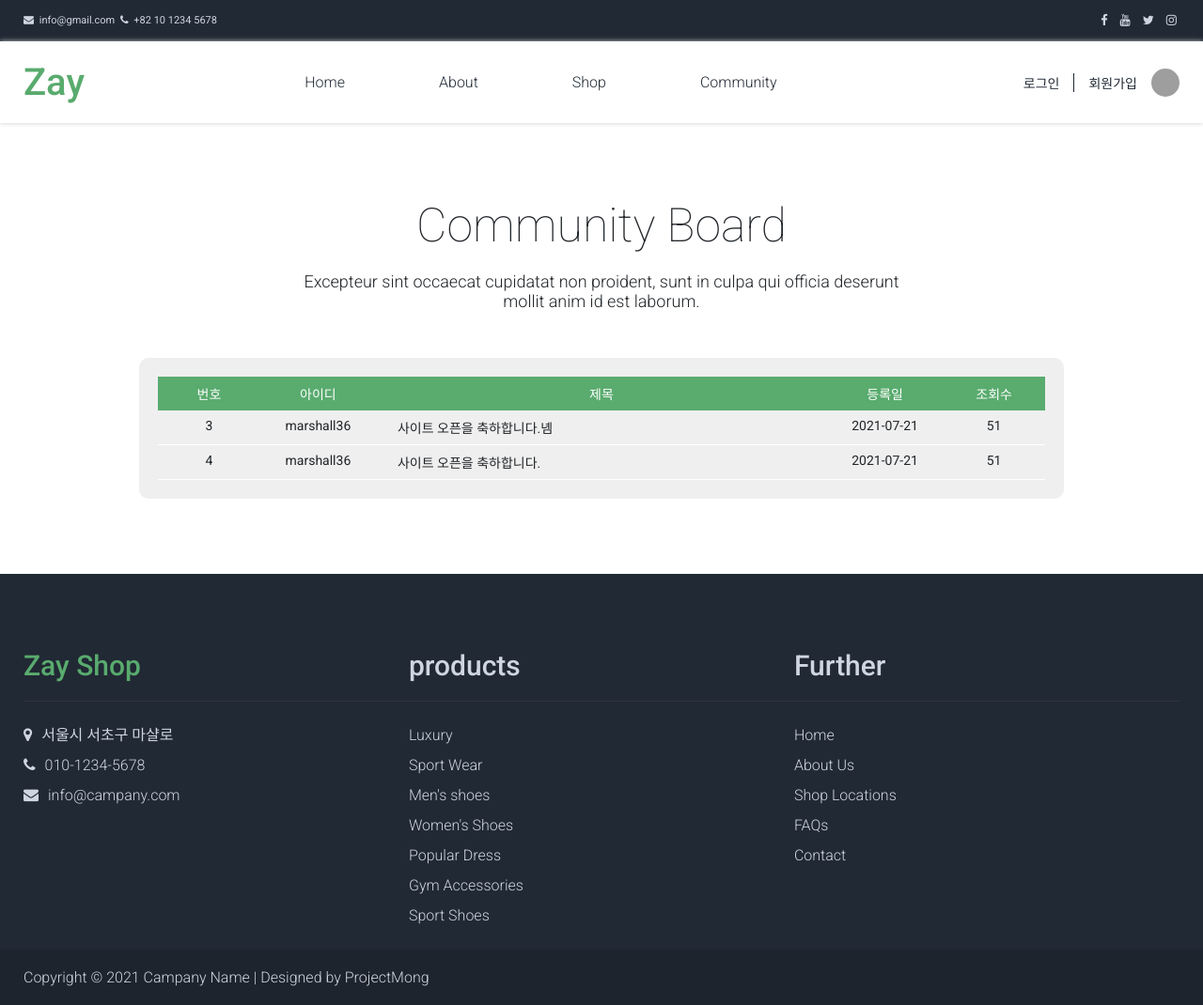
After one commit to Haegnim/Zay_lecture, a PHP site: page /pages/menu_page/community_form.php in a window 1280 px wide. The commit adds this page. Shown: the whole page at 94% size. Run offline with PHP 8.4, Linux system fonts and the light colour scheme; a stand-in replaces the project's code that opens the database connection; grey boxes are pictures that could not be loaded.

Commit message:
0721 커뮤니티 페이지 시작

```diff
--- a/css/scss/_header.scss
+++ b/css/scss/_header.scss
@@ -31,6 +31,7 @@ header {
   box-shadow: 0 0 5px #ccc;
   padding: 20px 0;
   transition: all 0.4s;
+  position: relative;
   .menu_items {
     @include flex($jc: space-between, $ai: center);
     width: 85%;
--- a/css/scss/style.scss
+++ b/css/scss/style.scss
@@ -483,3 +483,47 @@ section.join {
     margin-top: 20px;
   }
 }
+
+.community {
+  .comm_table {
+    width: 80%;
+    margin: auto;
+    background: #efefef;
+    padding: 20px;
+    border-radius: 10px;
+    li {
+      padding: 8px;
+      display: flex;
+      span {
+        text-align: center;
+      }
+      span:nth-child(1) {
+        width: 10%;
+      }
+      span:nth-child(2) {
+        width: 15%;
+      }
+      span:nth-child(3) {
+        width: 50%;
+      }
+      span:nth-child(4) {
+        width: 15%;
+      }
+      span:nth-child(5) {
+        width: 10%;
+      }
+
+      &.comm_tit {
+        background: $point-color;
+        color: $main-color;
+      }
+      &.comm_con {
+        border-bottom: 1px solid #fff;
+      }
+      &.comm_con span:nth-child(3) {
+        text-align: left;
+        padding-left: 15px;
+      }
+    }
+  }
+}
--- a/css/style.css
+++ b/css/style.css
@@ -39,6 +39,7 @@ header {
   box-shadow: 0 0 5px #ccc;
   padding: 20px 0;
   transition: all 0.4s;
+  position: relative;
 }
 header .menu_items {
   display: flex;
@@ -598,3 +599,44 @@ section.join .form_box .login_form .submit_info span a {
   border-bottom: 1px solid #ddd;
   margin-top: 20px;
 }
+
+.community .comm_table {
+  width: 80%;
+  margin: auto;
+  background: #efefef;
+  padding: 20px;
+  border-radius: 10px;
+}
+.community .comm_table li {
+  padding: 8px;
+  display: flex;
+}
+.community .comm_table li span {
+  text-align: center;
+}
+.community .comm_table li span:nth-child(1) {
+  width: 10%;
+}
+.community .comm_table li span:nth-child(2) {
+  width: 15%;
+}
+.community .comm_table li span:nth-child(3) {
+  width: 50%;
+}
+.community .comm_table li span:nth-child(4) {
+  width: 15%;
+}
+.community .comm_table li span:nth-child(5) {
+  width: 10%;
+}
+.community .comm_table li.comm_tit {
+  background: #59ab6e;
+  color: #fff;
+}
+.community .comm_table li.comm_con {
+  border-bottom: 1px solid #fff;
+}
+.community .comm_table li.comm_con span:nth-child(3) {
+  text-align: left;
+  padding-left: 15px;
+}
--- a/include/header.php
+++ b/include/header.php
@@ -57,7 +57,7 @@
         <li><a href="/zay/index.php">Home</a></li>
         <li><a href="/zay/pages/admin/product_insert_form.php">About</a></li>
         <li><a href="#">Shop</a></li>
-        <li><a href="#">Community</a></li>
+        <li><a href="/zay/pages/menu_page/community_form.php">Community</a></li>
       </ul>
       <div class="login_info">
 
--- /dev/null
+++ b/pages/menu_page/community_form.php
@@ -0,0 +1,82 @@
+<!DOCTYPE html>
+<html lang="en">
+
+<head>
+  <meta charset="UTF-8" />
+  <meta http-equiv="X-UA-Compatible" content="IE=edge" />
+  <meta name="viewport" content="width=device-width, initial-scale=1, maximum-scale=1, user-scalable=no">
+  <!-- Favicon Link -->
+  <link rel="shortcut icon" href="/zay/img/favicon.ico" type="image/x-icon">
+  <link rel="icon" href="/zay/img/favicon.ico" type="image/x-icon">
+  <link rel="apple-touch-icon" href="/zay/img/favicon.ico">
+  <!-- font awesome link -->
+  <link rel="stylesheet" href="https://cdnjs.cloudflare.com/ajax/libs/font-awesome/4.7.0/css/font-awesome.min.css">
+  <link rel="preconnect" href="https://fonts.googleapis.com">
+  <link rel="preconnect" href="https://fonts.gstatic.com" crossorigin>
+  <link
+    href="https://fonts.googleapis.com/css2?family=Noto+Sans+KR:wght@100;300;400;500;700&family=Roboto:wght@100;300;400;500;700&display=swap"
+    rel="stylesheet">
+  <!--reset css -->
+  <link rel="stylesheet" href="/zay/css/reset.css" />
+  <!--Light Slider plugin css -->
+  <link rel="stylesheet" href="/zay/lib/lightslider.css" />
+  <!-- main css -->
+  <link rel="stylesheet" href="/zay/css/style.css" />
+  <!-- media style css -->
+  <link rel="stylesheet" href="/zay/css/media.css" />
+  <title>Zay Shop || Community</title>
+</head>
+
+<body>
+  <div class="wrap">
+    <?php
+    include $_SERVER["DOCUMENT_ROOT"]."/zay/include/header.php";
+    ?>
+
+    <section class="community">
+      <div class="center">
+        <div class="tit_box">
+          <h2>Community Board</h2>
+          <p>Excepteur sint occaecat cupidatat non proident, sunt in culpa qui officia deserunt<br>mollit anim id est
+            laborum.</p>
+        </div>
+        <div class="comm_table">
+          <ul class="comm_row">
+            <li class="comm_tit">
+              <span>번호</span>
+              <span>아이디</span>
+              <span>제목</span>
+              <span>등록일</span>
+              <span>조회수</span>
+            </li>
+            <li class="comm_con">
+              <span>3</span>
+              <span>marshall36</span>
+              <span>사이트 오픈을 축하합니다.녬</span>
+              <span>2021-07-21</span>
+              <span>51</span>
+            </li>
+            <li class="comm_con">
+              <span>4</span>
+              <span>marshall36</span>
+              <span>사이트 오픈을 축하합니다.</span>
+              <span>2021-07-21</span>
+              <span>51</span>
+            </li>
+          </ul>
+
+        </div>
+      </div>
+    </section>
+
+    <?php
+    include $_SERVER["DOCUMENT_ROOT"]."/zay/include/footer.php";
+    ?>
+  </div>
+  <!-- jquery framework load -->
+  <script src="https://ajax.googleapis.com/ajax/libs/jquery/3.4.1/jquery.min.js"></script>
+  <script src="/zay/js/jq.main.js"></script>
+
+</body>
+
+</html>
--- a/php/id_check.php
+++ b/php/id_check.php
@@ -11,14 +11,13 @@
 
     $result = mysqli_query($dbConn, $sql);
     $id_record = mysqli_num_rows($result);
-
-    echo $id_record;
+    // echo $id_record;
 
     if($id_record){
       echo $id_val."은(는) 존재하는 아이디 입니다. \n다른 아이디를 사용해주세요.";
     }else{
       echo $id_val."은(는) 사용할 수 있는 아이디 입니다.";
-    }
+    };
   }
 
 ?>
```
Also changed, not shown: pages/join/join_form.php (+11 -7 lines).
